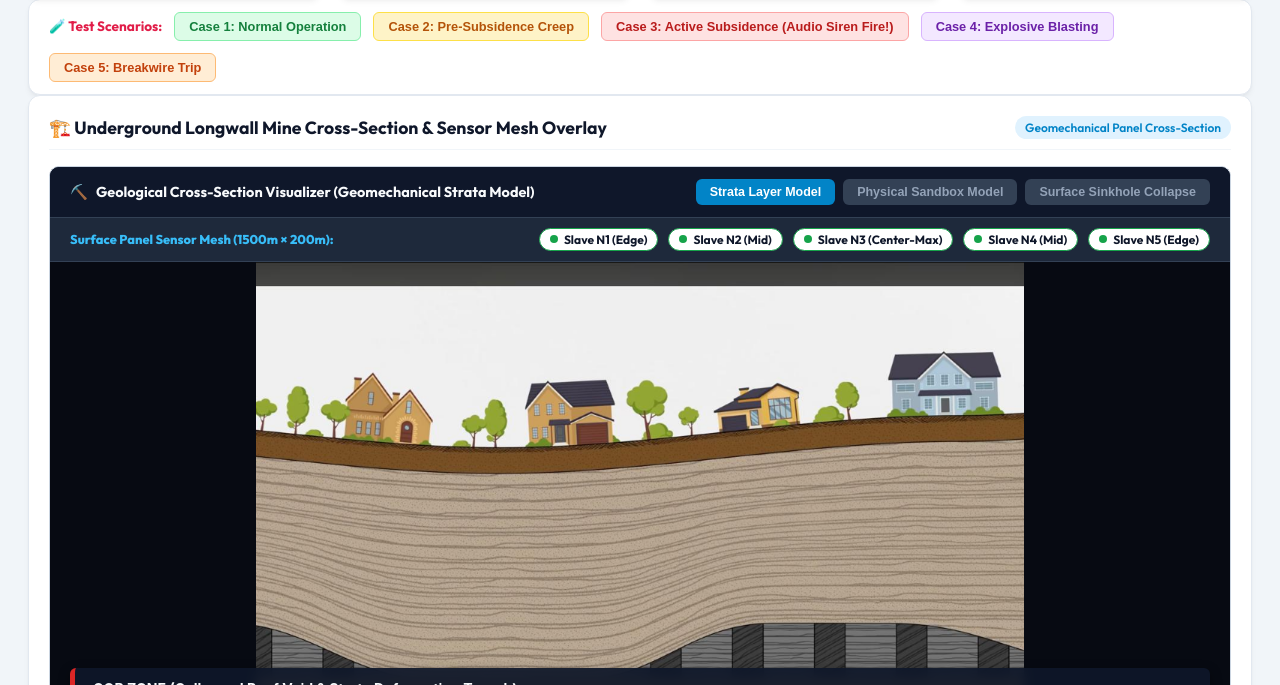
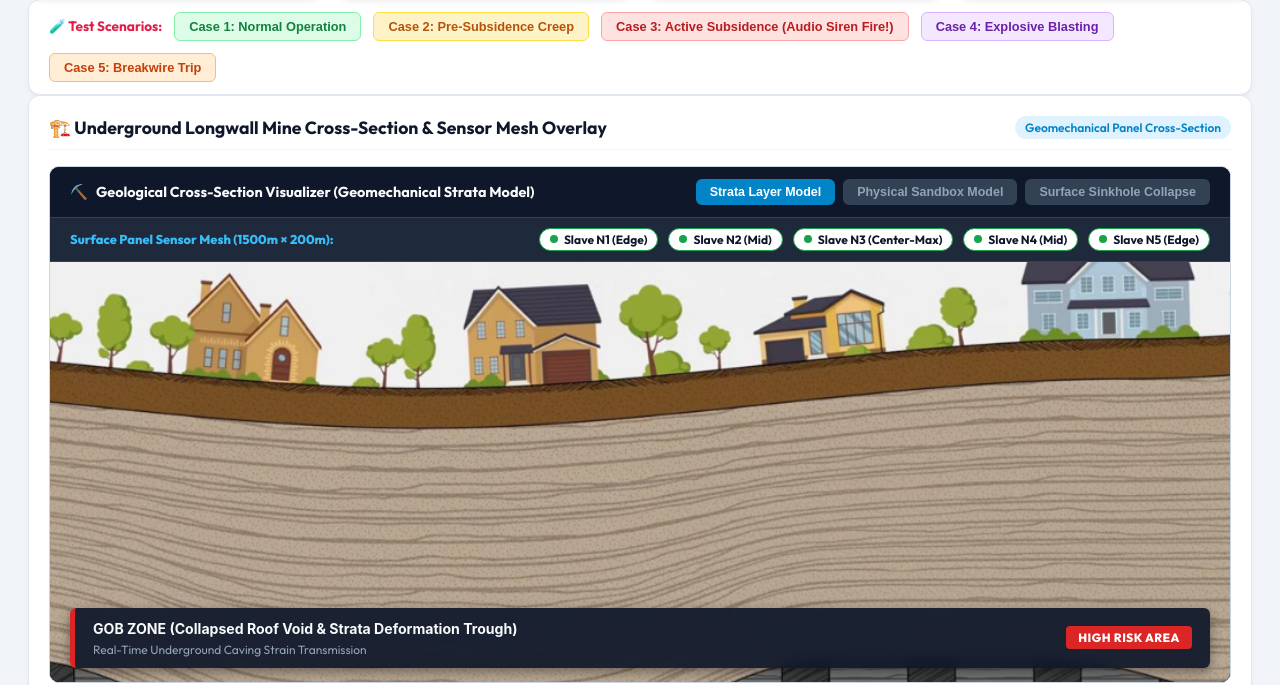
Before and after one commit to Monaal5/mine_subsidence_ml, a FastAPI app: page / in a window 1280 px wide. Shown: the part 306-991 px from the top of the page. Run offline with FastAPI, Linux system fonts and the light colour scheme.

Commit message:
Remove black side borders by setting visualizer images to full-width cover mode

```diff
--- a/web_app/templates/index.html
+++ b/web_app/templates/index.html
@@ -176,11 +176,11 @@
                         </div>
                     </div>
 
-                    <!-- Image Display Container (Proportional Uncropped View for All 3 Images) -->
-                    <div style="position: relative; width: 100%; height: 480px; background: #070a12; display: flex; align-items: center; justify-content: center; padding: 0; overflow: hidden;">
-                        <img id="mine-cross-img-1" src="/static/images/mine_cross_section_1.png" alt="Mine Cross-Section Strata" style="width: 100%; height: 100%; object-fit: contain; object-position: center; display: block; background: #070a12;">
-                        <img id="mine-cross-img-2" src="/static/images/mine_cross_section_2.png" alt="Mine Physical Sandbox Model" style="width: 100%; height: 100%; object-fit: contain; object-position: center; display: none; background: #070a12;">
-                        <img id="mine-cross-img-3" src="/static/images/mine_cross_section_3.png" alt="Mine Surface Sinkhole Collapse" style="width: 100%; height: 100%; object-fit: contain; object-position: center; display: none; background: #070a12;">
+                    <!-- Image Display Container (Full-Width Edge-to-Edge View) -->
+                    <div style="position: relative; width: 100%; height: 420px; background: #070a12; display: flex; align-items: center; justify-content: center; padding: 0; overflow: hidden;">
+                        <img id="mine-cross-img-1" src="/static/images/mine_cross_section_1.png" alt="Mine Cross-Section Strata" style="width: 100%; height: 100%; object-fit: cover; object-position: center; display: block;">
+                        <img id="mine-cross-img-2" src="/static/images/mine_cross_section_2.png" alt="Mine Physical Sandbox Model" style="width: 100%; height: 100%; object-fit: cover; object-position: center; display: none;">
+                        <img id="mine-cross-img-3" src="/static/images/mine_cross_section_3.png" alt="Mine Surface Sinkhole Collapse" style="width: 100%; height: 100%; object-fit: cover; object-position: center; display: none;">
 
                         <!-- Crisp High-Contrast Bottom GOB Zone Banner -->
                         <div id="gob-zone" style="position: absolute; bottom: 14px; left: 20px; right: 20px; background: rgba(15, 23, 42, 0.92); backdrop-filter: blur(6px); border-left: 5px solid #dc2626; border-radius: 6px; padding: 10px 18px; display: flex; justify-content: space-between; align-items: center; box-shadow: 0 4px 12px rgba(0,0,0,0.4);">
```
